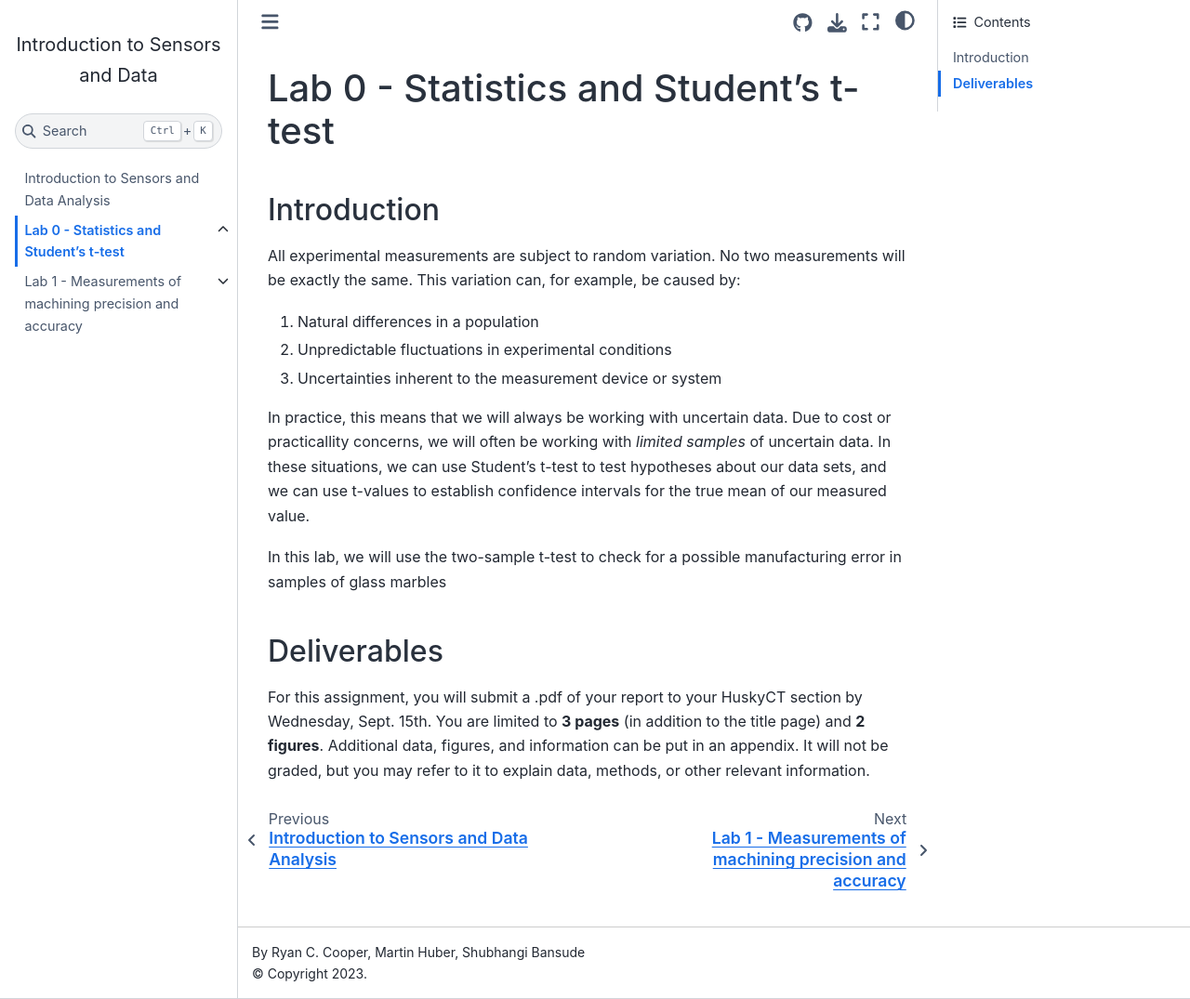
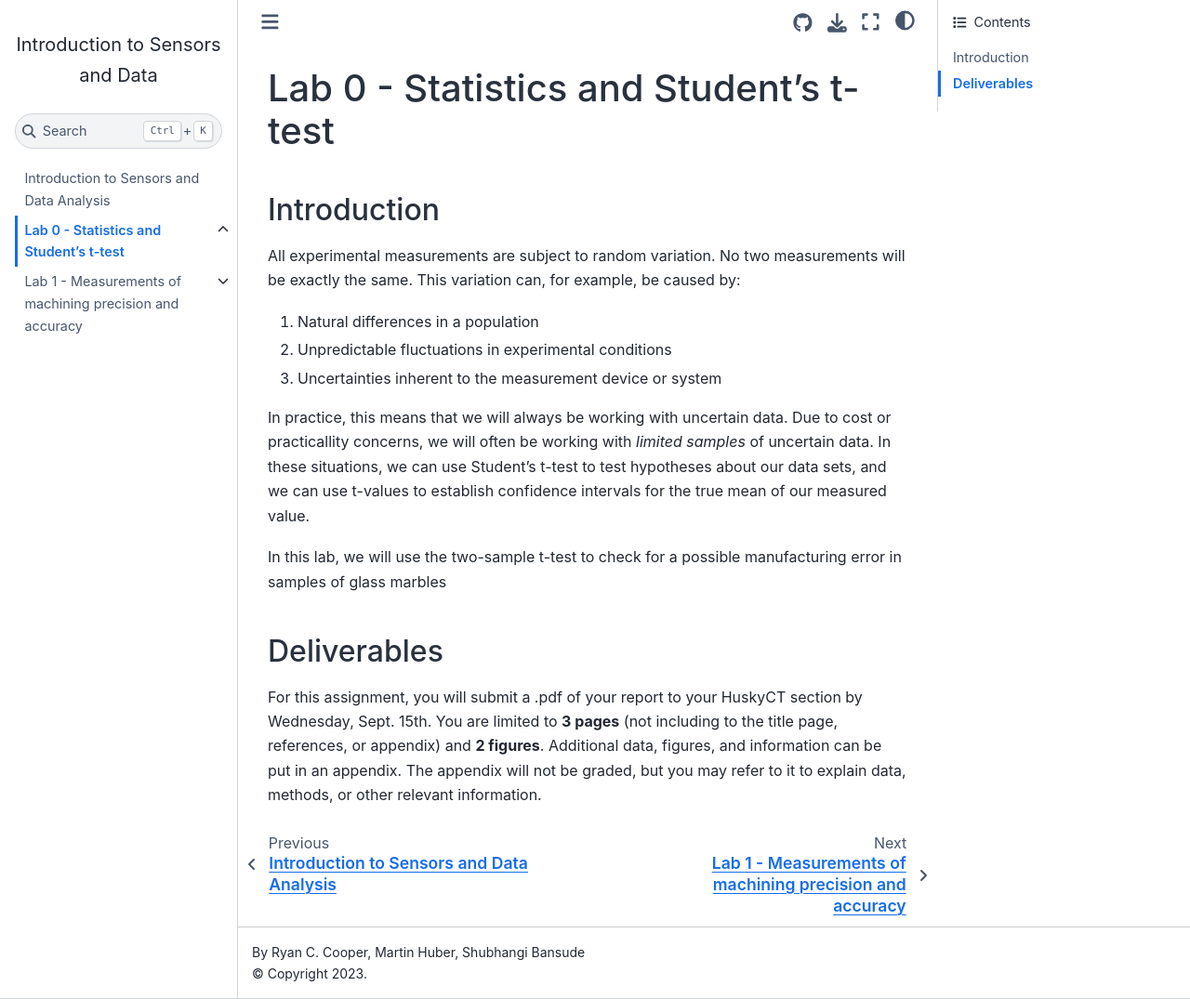
Before and after one commit to cooperrc/sensors_and_data, a Jupyter Book: the page built from ME3263-Lab_00/README.md, in a window 1280 px wide and 1075 px high. Shown: the whole window at 93% size. Built offline with Jupyter Book 1.0.4 settings and Sphinx 7.4.7 and the Sphinx Book theme 1.1.4, drawn with Linux system fonts in a browser that asks for light colours; pages that are not in the unit, such as notebooks, are missing from menus.

Commit message:
assignment clarification, typos

```diff
--- a/ME3263-Lab_00/README.md
+++ b/ME3263-Lab_00/README.md
@@ -14,4 +14,4 @@
 
 ## Deliverables
 
-For this assignment, you will submit a .pdf of your report to your HuskyCT section by Wednesday, Sept. 15th. You are limited to __3 pages__ (in addition to the title page) and __2 figures__. Additional data, figures, and information can be put in an appendix. It will not be graded, but you may refer to it to explain data, methods, or other relevant information.
+For this assignment, you will submit a .pdf of your report to your HuskyCT section by Wednesday, Sept. 15th. You are limited to __3 pages__ (not including to the title page, references, or appendix) and __2 figures__. Additional data, figures, and information can be put in an appendix.  The appendix will not be graded, but you may refer to it to explain data, methods, or other relevant information.
```
Also changed, not shown: ME3263-Lab_01/README.md (+1 -1 lines), 1 other file.
